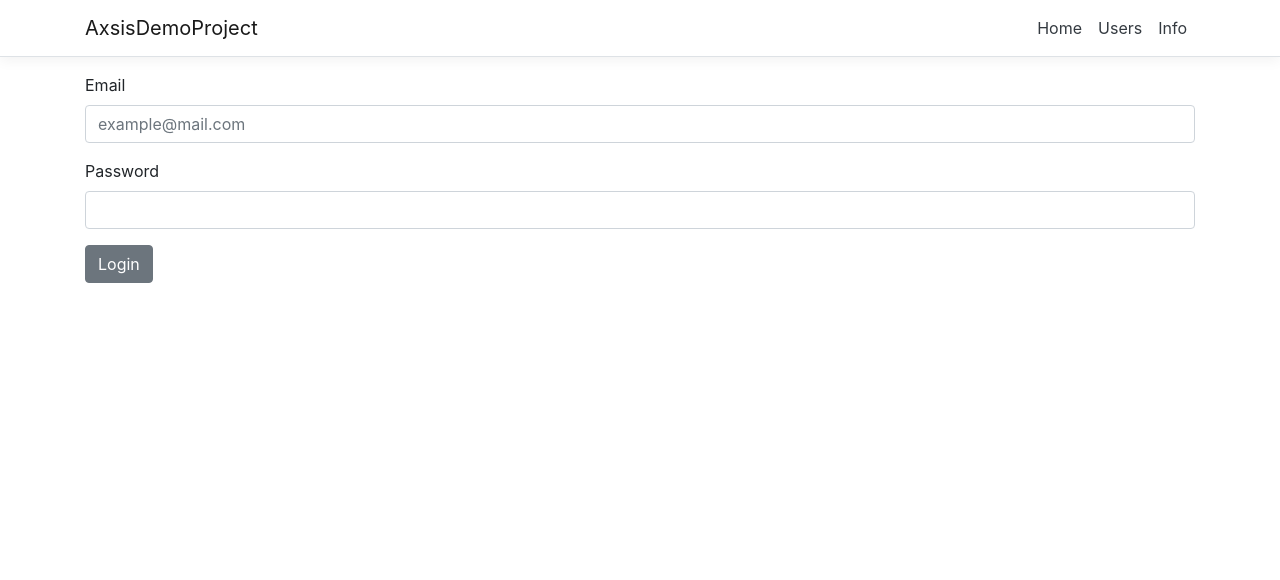
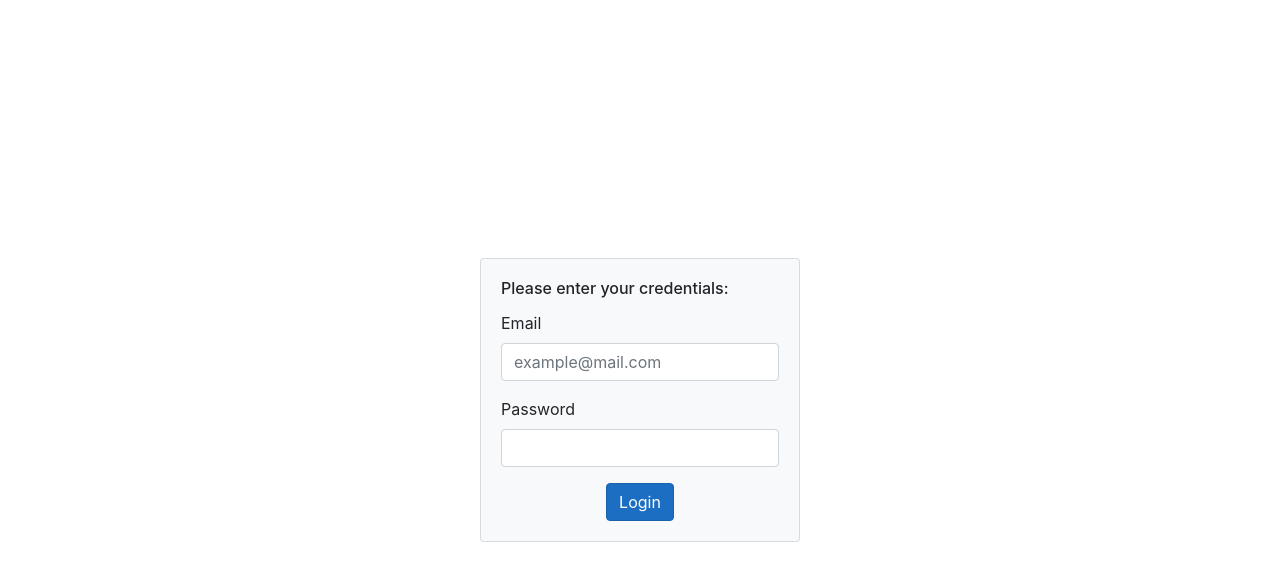
Before and after one commit to jkf16m/AxsisTestRepository, a React (Create React App) app in the folder AxsisDemoSolution/AxsisDemoProject/ClientApp/: page / in a window 1280 px wide. Shown: the top 580 px of the page. Built offline with nearby package versions, Linux system fonts and the light colour scheme.

Commit message:
Refactoring bootstrap elements

```diff
--- a/AxsisDemoSolution/AxsisDemoProject/ClientApp/public/index.html
+++ b/AxsisDemoSolution/AxsisDemoProject/ClientApp/public/index.html
@@ -26,7 +26,9 @@
     <noscript>
       You need to enable JavaScript to run this app.
     </noscript>
-    <div id="root"></div>
+    <div id="root"
+      style="height: 100vh;width: 100vw;"
+    ></div>
     <!--
       This HTML file is a template.
       If you open it directly in the browser, you will see an empty page.
--- a/AxsisDemoSolution/AxsisDemoProject/ClientApp/src/App.tsx
+++ b/AxsisDemoSolution/AxsisDemoProject/ClientApp/src/App.tsx
@@ -32,7 +32,7 @@ export default () => {
     },[token])
 
     return(
-    <Layout>
+        <>
         {loggedIn ? <LoggedInRoutes /> : <AnonymousRoutes />}
-    </Layout>
+        </>
 )}
--- a/AxsisDemoSolution/AxsisDemoProject/ClientApp/src/components/AnonymousRoutes.tsx
+++ b/AxsisDemoSolution/AxsisDemoProject/ClientApp/src/components/AnonymousRoutes.tsx
@@ -4,6 +4,7 @@ import { Route } from 'react-router';
 import { authService } from '../services/authService';
 import { ApplicationState } from '../store';
 import IfRenderer from './IfRenderer';
+import AnonymousLayout from './Pages/AnonymousLayout';
 import Login from './Pages/Login';
 
 interface IAnonymousRoutesProps {
@@ -12,8 +13,10 @@ interface IAnonymousRoutesProps {
 const AnonymousRoutes = () => {
 return(
     <>
-        <Route exact path='/' component={Login} />
-        <Route path='/login' component={Login} />
+        <AnonymousLayout>
+            <Route exact path='/' component={Login} />
+            <Route path='/login' component={Login} />
+        </AnonymousLayout>
     </>
 );}
 
--- a/AxsisDemoSolution/AxsisDemoProject/ClientApp/src/components/LoggedInRoutes.tsx
+++ b/AxsisDemoSolution/AxsisDemoProject/ClientApp/src/components/LoggedInRoutes.tsx
@@ -7,6 +7,7 @@ import Counter from './Counter';
 import FetchData from './FetchData';
 import IfRenderer from './IfRenderer';
 import Home from './Pages/AfterLoggingIn/Home';
+import Layout from './Pages/AfterLoggingIn/Layout';
 
 interface ILoggedInRoutesProps {
     children: JSX.Element | JSX.Element[];
@@ -14,9 +15,11 @@ interface ILoggedInRoutesProps {
 const LoggedInRoutes = () =>{
     return(
         <>
-            <Route exact path='/' component={Home} />
-            <Route path='/counter' component={Counter} />
-            <Route path='/fetch-data/:startDateIndex?' component={FetchData} />
+            <Layout>
+                <Route exact path='/' component={Home} />
+                <Route path='/counter' component={Counter} />
+                <Route path='/fetch-data/:startDateIndex?' component={FetchData} />
+            </Layout>
         </>
     );
 }
--- a/AxsisDemoSolution/AxsisDemoProject/ClientApp/src/components/NavMenu.tsx
+++ b/AxsisDemoSolution/AxsisDemoProject/ClientApp/src/components/NavMenu.tsx
@@ -1,5 +1,5 @@
 import * as React from 'react';
-import { Collapse, Container, Navbar, NavbarBrand, NavbarToggler, NavItem, NavLink } from 'reactstrap';
+import { Collapse, Container, Nav, Navbar, NavbarBrand, NavbarToggler, NavItem, NavLink } from 'reactstrap';
 import { Link } from 'react-router-dom';
 import './NavMenu.css';
 
@@ -11,12 +11,13 @@ export default class NavMenu extends React.PureComponent<{}, { isOpen: boolean }
     public render() {
         return (
             <header>
-                <Navbar className="navbar-expand-sm navbar-toggleable-sm border-bottom box-shadow mb-3" light>
+                <Nav
+
+                    vertical
+                >
                     <Container>
                         <NavbarBrand tag={Link} to="/">AxsisDemoProject</NavbarBrand>
                         <NavbarToggler onClick={this.toggle} className="mr-2"/>
-                        <Collapse className="d-sm-inline-flex flex-sm-row-reverse" isOpen={this.state.isOpen} navbar>
-                            <ul className="navbar-nav flex-grow">
                             <NavItem>
                                 <NavLink tag={Link} className="text-dark" to="/">Home</NavLink>
                             </NavItem>
@@ -26,10 +27,8 @@ export default class NavMenu extends React.PureComponent<{}, { isOpen: boolean }
                             <NavItem>
                                 <NavLink tag={Link} className="text-dark" to="/fetch-data">Info</NavLink>
                             </NavItem>
-                            </ul>
-                        </Collapse>
                     </Container>
-                </Navbar>
+                </Nav>
             </header>
         );
     }
--- a/AxsisDemoSolution/AxsisDemoProject/ClientApp/src/components/Pages/AfterLoggingIn/Layout.tsx
+++ b/AxsisDemoSolution/AxsisDemoProject/ClientApp/src/components/Pages/AfterLoggingIn/Layout.tsx
@@ -1,15 +1,20 @@
 import * as React from 'react';
-import { Container } from 'reactstrap';
 import NavMenu from '../../NavMenu';
 
 export default class Layout extends React.PureComponent<{}, { children?: React.ReactNode }> {
     public render() {
         return (
             <React.Fragment>
-                <NavMenu />
-                <Container>
-                    {this.props.children}
-                </Container>
+                <div className='container'>
+                    <div className='row'>
+                        <div className = 'col'>
+                            <NavMenu/>
+                        </div>
+                        <div className = 'col'>
+                            {this.props.children}
+                        </div>
+                    </div>
+                </div>
             </React.Fragment>
         );
     }
--- /dev/null
+++ b/AxsisDemoSolution/AxsisDemoProject/ClientApp/src/components/Pages/AnonymousLayout.tsx
@@ -0,0 +1,31 @@
+import React from 'react';
+import { Col, Container, Row } from 'reactstrap';
+import NavMenu from '../NavMenu';
+
+const AnonymousLayout = ({ children }: { children: React.ReactNode }) => {
+    return (
+        <>
+            <div className={"container h-100 w-100"}
+
+            >
+                {/* <Row></Row> */}
+                <div className='row h-100 align-items-center'
+                    style={{marginTop:'auto'}}
+                >
+                    <div className=
+                    'col-1 col-md-2 col-lg-4 col-xl-4 '
+                    ></div>
+                    <div
+                    className="col-10 col-sm-10 col-md-8 col-lg-4 col-xl-4">
+                        {children}
+                    </div>
+                    <div className=
+                    'col-1 col-md-2 col-lg-4 col-xl-4'
+                    ></div>
+                </div>
+                {/* <Row></Row> */}
+            </div>
+        </>
+    );
+}
+export default AnonymousLayout;
--- a/AxsisDemoSolution/AxsisDemoProject/ClientApp/src/components/Pages/Login.tsx
+++ b/AxsisDemoSolution/AxsisDemoProject/ClientApp/src/components/Pages/Login.tsx
@@ -1,6 +1,5 @@
 import * as React from 'react';
 import { connect, useDispatch, useSelector } from 'react-redux';
-import { Button, Form, FormGroup, Input, Label } from 'reactstrap';
 import { authService } from '../../services/authService';
 import { Token } from '../../services/entities/Token';
 import { ApplicationState } from '../../store';
@@ -14,38 +13,59 @@ const Login = () =>{
 
 
   return (
-    <div>
-      <Form>
-        <h1></h1>
-        <FormGroup>
-          <Label for="exampleEmail">Email</Label>
-          <Input
-            innerRef={emailRef}
+    <div className={"container"}>
+      <div
+        className={"card card-body bg-light outline-info"}
+      >
+      <h6 className='card-title'>Please enter your credentials:</h6>
+      <form >
+        <div className='form-group'>
+          <label htmlFor="exampleEmail">Email</label>
+          <input
+            ref={emailRef}
+            className='form-control'
             type="email"
             name="email"
             id="exampleEmail"
             placeholder="example@mail.com"
           />
-        </FormGroup>
-        <FormGroup>
-          <Label for="examplePassword">Password</Label>
-          <Input
-            innerRef={passwordRef}
+        </div>
+        <div className='form-group'>
+          <label htmlFor="examplePassword">Password</label>
+          <input
+            className='form-control'
+            ref={passwordRef}
             type="password"
             name="password"
             id="examplePassword"
           />
-        </FormGroup>
-        <Button
+        </div>
+        <div className="row justify-content-center">
+          {
+            tokenState?.failedLogin &&
+        <div className='invalid-feedback'>"Email o contraseña incorrectos"</div>
+          }
+        <button
+          type='submit'
+          className='btn btn-primary'
           onClick={async() => {
             if(!emailRef.current || !passwordRef.current) return;
             let result = await authService.tryToLoginAsync(emailRef.current.value, passwordRef.current.value);
-            dispatch(actionCreators.updateToken(new Token({value: result, expires_at: new Date()})));
+            dispatch(
+              actionCreators.updateToken(
+                {
+                  token:new Token({value: result, expires_at: new Date()}),
+                  failedLogin: !result
+                }
+              )
+            );
           }}
-        >Login</Button>
-      </Form>
+        >Login</button>
+        </div>
+      </form>
+      </div>
     </div>
   );
 }
 
-export default connect()(Login);
+export default Login;
--- a/AxsisDemoSolution/AxsisDemoProject/ClientApp/src/index.tsx
+++ b/AxsisDemoSolution/AxsisDemoProject/ClientApp/src/index.tsx
@@ -1,4 +1,4 @@
-import 'bootstrap/dist/css/bootstrap.css';
+import 'bootstrap/dist/css/bootstrap.min.css';
 
 import * as React from 'react';
 import * as ReactDOM from 'react-dom';
--- a/AxsisDemoSolution/AxsisDemoProject/ClientApp/src/store/TokenStore.ts
+++ b/AxsisDemoSolution/AxsisDemoProject/ClientApp/src/store/TokenStore.ts
@@ -3,27 +3,28 @@ import { Token } from "../services/entities/Token";
 
 export interface TokenState{
     token: Token;
+    failedLogin: boolean;
 }
 
 export interface UpdateTokenAction {
     type: 'UPDATE_TOKEN',
-    token: Token
+    payload: TokenState
 }
 
 type TokenAction = UpdateTokenAction;
 
 export const actionCreators = {
-    updateToken: (token: Token) => ({ type: 'UPDATE_TOKEN', token}) as UpdateTokenAction
+    updateToken: (payload: TokenState) => ({ type: 'UPDATE_TOKEN', payload}) as UpdateTokenAction
 }
 
 export const reducer: Reducer<TokenState> = (state: TokenState | undefined, incomingAction: Action)=>{
     if (state === undefined){
-        return {token: new Token({value: '',expires_at: new Date()})}
+        return {token: new Token({value: '',expires_at: new Date()}),failedLogin: false}
     }
     const action = incomingAction as TokenAction;
     switch(action.type){
         case 'UPDATE_TOKEN':
-            return {...state, token: action.token};
+            return {...state, token: action.payload.token, failedLogin: action.payload.failedLogin};
         default:
             return state;
     }
--- a/AxsisDemoSolution/AxsisDemoProject/ClientApp/tsconfig.json
+++ b/AxsisDemoSolution/AxsisDemoProject/ClientApp/tsconfig.json
@@ -1,6 +1,6 @@
 {
   "compilerOptions": {
-    "target": "es5",
+    "target": "ES2019",
     "allowJs": true,
     "esModuleInterop": true,
     "allowSyntheticDefaultImports": true,
```
Also changed, not shown: 1 other file (tests, documents, lock files or other folders). Lines whose indentation alone changed are shown as unchanged.
